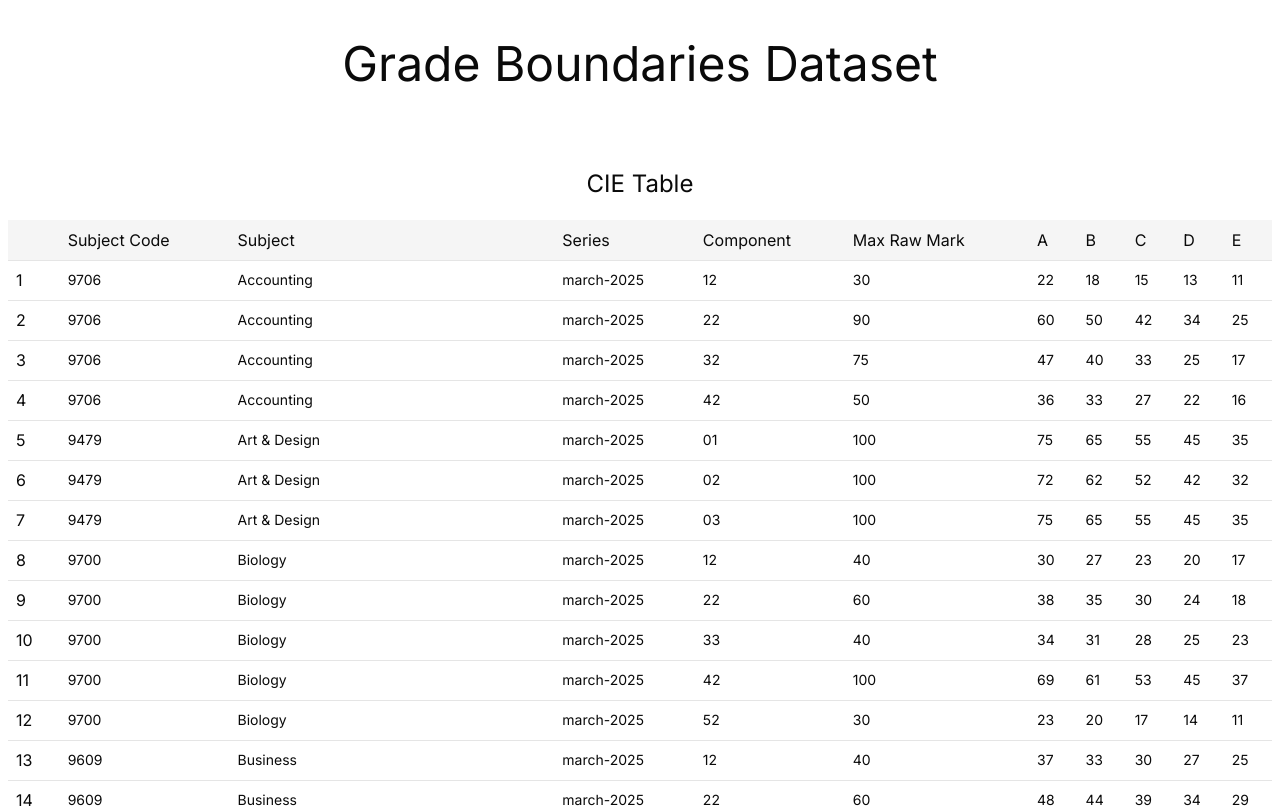
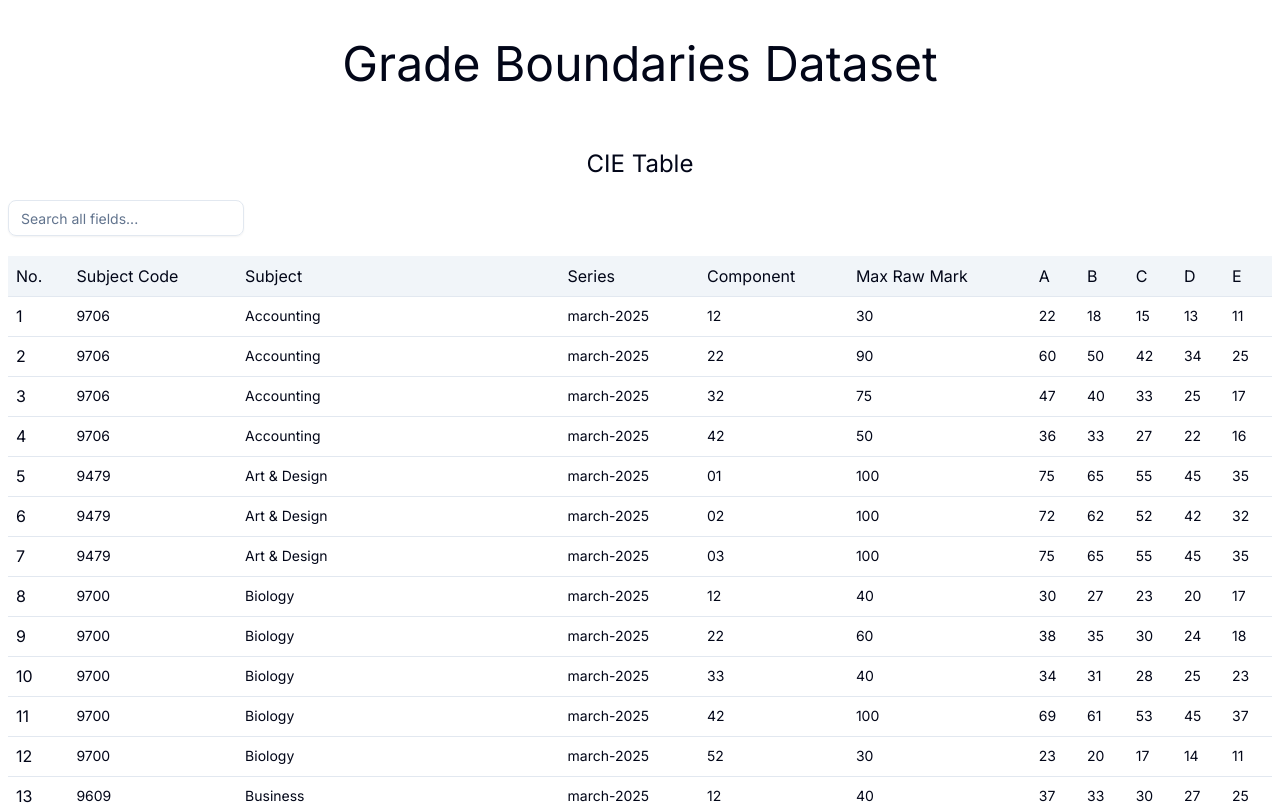
Before and after one commit to Sadness7311/grade-thresholds, a React (Vite) app: page / in a window 1280 px wide. Shown: the top 808 px of the page. Built offline with nearby package versions, Linux system fonts and the light colour scheme.

Commit message:
search bar

```diff
--- /dev/null
+++ b/components/ui/input.jsx
@@ -0,0 +1,24 @@
+import * as React from "react"
+
+import { cn } from "../../lib/utils"
+
+function Input({
+  className,
+  type,
+  ...props
+}) {
+  return (
+    <input
+      type={type}
+      data-slot="input"
+      className={cn(
+        "file:text-foreground placeholder:text-muted-foreground selection:bg-primary selection:text-primary-foreground dark:bg-input/30 border-input flex h-9 w-full min-w-0 rounded-md border bg-transparent px-3 py-1 text-base shadow-xs transition-[color,box-shadow] outline-none file:inline-flex file:h-7 file:border-0 file:bg-transparent file:text-sm file:font-medium disabled:pointer-events-none disabled:cursor-not-allowed disabled:opacity-50 md:text-sm",
+        "focus-visible:border-ring focus-visible:ring-ring/50 focus-visible:ring-[3px]",
+        "aria-invalid:ring-destructive/20 dark:aria-invalid:ring-destructive/40 aria-invalid:border-destructive",
+        className
+      )}
+      {...props} />
+  );
+}
+
+export { Input }
--- a/src/App.jsx
+++ b/src/App.jsx
@@ -1,9 +1,14 @@
 import { useEffect, useState } from "react"
 import ThresholdsTable from "./ThresholdsTable"
+import { Input } from "../components/ui/input"
 
 function App() {
 
+  const [header, setHeader] = useState([])
   const [thresholds, setThresholds] = useState([])
+  const [page, setPage] = useState(1)
+  const [searchedThresholds, setSearchedThresholds] = useState([])
+  const [value, setValue] = useState('')
 
   useEffect(() => {
     fetch("/cie_grade_boundaries.csv")
@@ -11,18 +16,50 @@
       .then(csvText => {
         const lines = csvText.split('\n')
         const data = lines.map(line => line.split(','))
-        setThresholds(data)
+        setHeader(['No.', ...data[0]])
+        setThresholds(data.slice(1))
       })
   }, [])
 
+  useEffect(() => {
+    setPage(1)
+    setSearchedThresholds(
+      thresholds.filter(row =>
+        value
+          .toLowerCase()
+          .split(/[\s/]+/)
+          .every(term =>
+            row.some(cell =>
+              cell.toString().toLowerCase().includes(term)
+            )
+          )
+      )
+    )
+  }, [value])
+
   return (
     <div className="flex flex-col items-center text-center gap-5 py-10 px-2">
-      <h1 className='mb-15'>Grade Boundaries Dataset</h1>
+      <h1 className='mb-10'>Grade Boundaries Dataset</h1>
 
       <h2>CIE Table</h2>
+      <div className="flex items-baseline w-full">
+        <Input
+          className='max-w-max'
+          placeholder="Search all fields..."
+          onChange={e => setValue(e.target.value)}
+        />
+      </div>
       <ThresholdsTable
-        header={thresholds.length && ['', ...thresholds[0]]}
-        thresholds={thresholds.slice(1)}
+        header={header}
+        thresholds={
+          value
+            ? searchedThresholds.length
+              ? searchedThresholds
+              : []
+            : thresholds
+        }
+        page={page}
+        setPage={setPage}
       />
     </div>
   )
--- a/src/ThresholdsTable.jsx
+++ b/src/ThresholdsTable.jsx
@@ -17,20 +17,19 @@
 import { useEffect, useState } from "react"
 
 
-function ThresholdsTable({ header, thresholds }) {
+function ThresholdsTable({ header, thresholds, page, setPage }) {
 
   const rowsOnOnePage = 20
   const totalPages = Math.ceil(thresholds.length / rowsOnOnePage)
 
   const [currentThresholds, setCurrentThresholds] = useState([])
-  const [page, setPage] = useState(1)
 
   useEffect(() => {
     window.scrollTo({ top: 0, behavior: 'smooth' })
     setCurrentThresholds(thresholds.slice((page - 1) * rowsOnOnePage, page * rowsOnOnePage))
   }, [thresholds, page])
 
-  return currentThresholds.length ? (
+  return header ? (
     <div className='w-full flex flex-col gap-5'>
       <Table>
         <TableHeader>
@@ -104,7 +103,7 @@
       </Pagination>
     </div>
   ) : (
-    <span>Loading...</span>
+    <h2>Loading...</h2>
   )
 }
 
--- a/src/index.css
+++ b/src/index.css
@@ -44,60 +44,70 @@
 :root {
   --radius: 0.625rem;
   --background: oklch(1 0 0);
-  --foreground: oklch(0.145 0 0);
+  --foreground: oklch(0.129 0.042 264.695);
   --card: oklch(1 0 0);
-  --card-foreground: oklch(0.145 0 0);
+  --card-foreground: oklch(0.129 0.042 264.695);
   --popover: oklch(1 0 0);
-  --popover-foreground: oklch(0.145 0 0);
-  --primary: oklch(0.205 0 0);
-  --primary-foreground: oklch(0.985 0 0);
-  --secondary: oklch(0.97 0 0);
-  --secondary-foreground: oklch(0.205 0 0);
-  --muted: oklch(0.97 0 0);
-  --muted-foreground: oklch(0.556 0 0);
-  --accent: oklch(0.97 0 0);
-  --accent-foreground: oklch(0.205 0 0);
+  --popover-foreground: oklch(0.129 0.042 264.695);
+  --primary: oklch(0.208 0.042 265.755);
+  --primary-foreground: oklch(0.984 0.003 247.858);
+  --secondary: oklch(0.968 0.007 247.896);
+  --secondary-foreground: oklch(0.208 0.042 265.755);
+  --muted: oklch(0.968 0.007 247.896);
+  --muted-foreground: oklch(0.554 0.046 257.417);
+  --accent: oklch(0.968 0.007 247.896);
+  --accent-foreground: oklch(0.208 0.042 265.755);
   --destructive: oklch(0.577 0.245 27.325);
-  --border: oklch(0.922 0 0);
-  --input: oklch(0.922 0 0);
-  --ring: oklch(0.708 0 0);
-  --sidebar: oklch(0.985 0 0);
-  --sidebar-foreground: oklch(0.145 0 0);
-  --sidebar-primary: oklch(0.205 0 0);
-  --sidebar-primary-foreground: oklch(0.985 0 0);
-  --sidebar-accent: oklch(0.97 0 0);
-  --sidebar-accent-foreground: oklch(0.205 0 0);
-  --sidebar-border: oklch(0.922 0 0);
-  --sidebar-ring: oklch(0.708 0 0);
+  --border: oklch(0.929 0.013 255.508);
+  --input: oklch(0.929 0.013 255.508);
+  --ring: oklch(0.704 0.04 256.788);
+  --chart-1: oklch(0.646 0.222 41.116);
+  --chart-2: oklch(0.6 0.118 184.704);
+  --chart-3: oklch(0.398 0.07 227.392);
+  --chart-4: oklch(0.828 0.189 84.429);
+  --chart-5: oklch(0.769 0.188 70.08);
+  --sidebar: oklch(0.984 0.003 247.858);
+  --sidebar-foreground: oklch(0.129 0.042 264.695);
+  --sidebar-primary: oklch(0.208 0.042 265.755);
+  --sidebar-primary-foreground: oklch(0.984 0.003 247.858);
+  --sidebar-accent: oklch(0.968 0.007 247.896);
+  --sidebar-accent-foreground: oklch(0.208 0.042 265.755);
+  --sidebar-border: oklch(0.929 0.013 255.508);
+  --sidebar-ring: oklch(0.704 0.04 256.788);
 }
 
 .dark {
-  --background: oklch(0.145 0 0);
-  --foreground: oklch(0.985 0 0);
-  --card: oklch(0.205 0 0);
-  --card-foreground: oklch(0.985 0 0);
-  --popover: oklch(0.205 0 0);
-  --popover-foreground: oklch(0.985 0 0);
-  --primary: oklch(0.922 0 0);
-  --primary-foreground: oklch(0.205 0 0);
-  --secondary: oklch(0.269 0 0);
-  --secondary-foreground: oklch(0.985 0 0);
-  --muted: oklch(0.269 0 0);
-  --muted-foreground: oklch(0.708 0 0);
-  --accent: oklch(0.269 0 0);
-  --accent-foreground: oklch(0.985 0 0);
+  --background: oklch(0.129 0.042 264.695);
+  --foreground: oklch(0.984 0.003 247.858);
+  --card: oklch(0.208 0.042 265.755);
+  --card-foreground: oklch(0.984 0.003 247.858);
+  --popover: oklch(0.208 0.042 265.755);
+  --popover-foreground: oklch(0.984 0.003 247.858);
+  --primary: oklch(0.929 0.013 255.508);
+  --primary-foreground: oklch(0.208 0.042 265.755);
+  --secondary: oklch(0.279 0.041 260.031);
+  --secondary-foreground: oklch(0.984 0.003 247.858);
+  --muted: oklch(0.279 0.041 260.031);
+  --muted-foreground: oklch(0.704 0.04 256.788);
+  --accent: oklch(0.279 0.041 260.031);
+  --accent-foreground: oklch(0.984 0.003 247.858);
   --destructive: oklch(0.704 0.191 22.216);
   --border: oklch(1 0 0 / 10%);
   --input: oklch(1 0 0 / 15%);
-  --ring: oklch(0.556 0 0);
-  --sidebar: oklch(0.205 0 0);
-  --sidebar-foreground: oklch(0.985 0 0);
+  --ring: oklch(0.551 0.027 264.364);
+  --chart-1: oklch(0.488 0.243 264.376);
+  --chart-2: oklch(0.696 0.17 162.48);
+  --chart-3: oklch(0.769 0.188 70.08);
+  --chart-4: oklch(0.627 0.265 303.9);
+  --chart-5: oklch(0.645 0.246 16.439);
+  --sidebar: oklch(0.208 0.042 265.755);
+  --sidebar-foreground: oklch(0.984 0.003 247.858);
   --sidebar-primary: oklch(0.488 0.243 264.376);
-  --sidebar-primary-foreground: oklch(0.985 0 0);
-  --sidebar-accent: oklch(0.269 0 0);
-  --sidebar-accent-foreground: oklch(0.985 0 0);
+  --sidebar-primary-foreground: oklch(0.984 0.003 247.858);
+  --sidebar-accent: oklch(0.279 0.041 260.031);
+  --sidebar-accent-foreground: oklch(0.984 0.003 247.858);
   --sidebar-border: oklch(1 0 0 / 10%);
-  --sidebar-ring: oklch(0.556 0 0);
+  --sidebar-ring: oklch(0.551 0.027 264.364);
 }
 
 @layer base {
```
